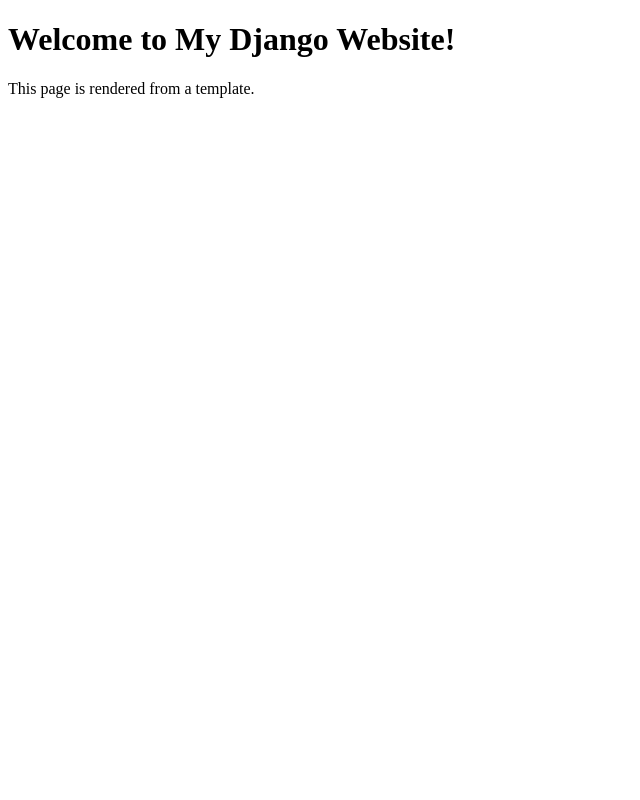
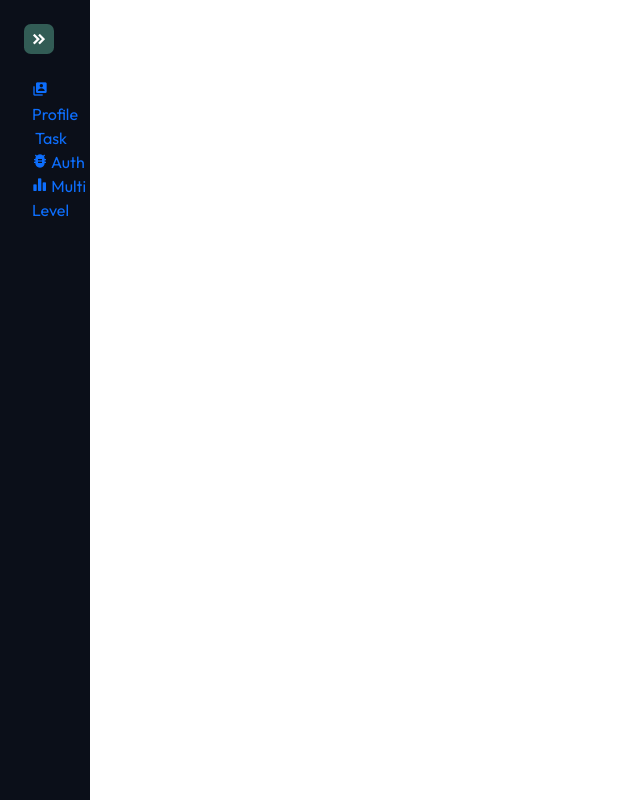
Before and after one commit to Siem-with-integrated-xdr/SIEM-server, a Django app: template webapp/apps/templates/dashboard/homepage.html in a window 1280 px wide. Shown: the whole page, without its empty margins (0-640 px from the left). Run offline with Django 5.2, Linux system fonts and the light colour scheme; the template is opened without the code that fills it, so the values that code supplies are empty.

Commit message:
templates added

```diff
--- a/webapp/apps/dashboard/urls.py
+++ b/webapp/apps/dashboard/urls.py
@@ -2,5 +2,5 @@
 from . import views
 
 urlpatterns = [
-    path('homepage', views.home)
+    path('homepage/', views.home)
 ]
--- /dev/null
+++ b/webapp/apps/static/css/styles1.css
@@ -0,0 +1,83 @@
+@import url('https://fonts.googleapis.com/css2?family=Outfit:wght@100..900&display=swap');
+
+a{
+    text-decoration: none;
+}
+
+li{
+    list-style: none;
+}
+
+body{
+    font-family: 'Outfit', serif;
+}
+
+.wrapper{
+    display: flex;
+}
+
+.main{
+    display: flex;
+    flex-direction: column;
+    min-height: 100vh;
+    width: 100%;
+    overflow: hidden;
+    transition: all 0.25s ease-in-out;
+    background-color: #ffffff;
+}
+
+#sidebar{
+    width: 90px;
+    min-width: 90px;
+    transition: all 0.25s ease-in-out;
+    background-color: #0b0f19;
+    display: flex;
+    flex-direction: column;
+}
+
+#sidebar.expand{
+    width: 260px;
+    min-width: 260px;
+}
+
+#sidebar:not(.expand) .sidebar-logo{
+    display: none;
+}
+
+.toggle-btn{
+    width: 30px;
+    height: 30px;
+    color: #fff;
+    border-radius: 0.425rem;
+    font-size: 18px;
+    display: flex;
+    justify-content: center;
+    align-items: center;
+    background-color: #325c55;
+}
+
+.toggle-btn i{
+    color: #fff;
+}
+
+
+@keyframes fadeln {
+    from {
+        opacity: 0;
+        transform: translateX(-10px);
+    }
+    to {
+        opacity: 1;
+        transform: translateX(0);
+    }
+}
+
+#sidebar.expand .sidebar-logo{
+    animation: fadeln .25s ease;
+}
+
+.sidebar-logo a{
+    color: #fff;
+    font-size: 1.15rem;
+    font-weight: 600;
+}
--- a/webapp/apps/templates/dashboard/homepage.html
+++ b/webapp/apps/templates/dashboard/homepage.html
@@ -1,12 +1,29 @@
+{% extends "layouts/base.html" %}
+{% block content %}
+{% load static %}
+
+
 <!DOCTYPE html>
 <html lang="en">
 <head>
     <meta charset="UTF-8">
-    <meta name="viewport" content="width=device-width, initial-scale=1.0">
-    <title>My Django Page</title>
+    <meta name="viewport" content="width=device-width, initial-scale=1">
+    <title>{% block title %}dashboard{% endblock %}</title>
+
+    <!-- Bootstrap CSS -->
+    <link href="https://cdn.jsdelivr.net/npm/bootstrap@5.3.3/dist/css/bootstrap.min.css" rel="stylesheet" integrity="sha384-QWTKZyjpPEjISv5WaRU9OFeRpok6YctnYmDr5pNlyT2bRjXh0JMhjY6hW+ALEwIH" crossorigin="anonymous">
+
+    <!-- boxicons -->
+    <link href='https://unpkg.com/boxicons@2.1.4/css/boxicons.min.css' rel='stylesheet'>
+
+    <!-- Custom CSS -->
+    <link rel="stylesheet" href="{% static 'css/styles1.css' %}">
 </head>
+
 <body>
-    <h1>Welcome to My Django Website!</h1>
-    <p>This page is rendered from a template.</p>
+
+    <script src="https://cdn.jsdelivr.net/npm/bootstrap@5.3.3/dist/js/bootstrap.bundle.min.js" integrity="sha384-YvpcrYf0tY3lHB60NNkmXc5s9fDVZLESaAA55NDzOxhy9GkcIdslK1eN7N6jIeHz" crossorigin="anonymous"></script>
+    <script src="{% static 'js/script.js' %}"></script>
 </body>
 </html>
+{% endblock content %}
--- /dev/null
+++ b/webapp/apps/templates/layouts/base.html
@@ -0,0 +1,119 @@
+{% load static %}
+<!DOCTYPE html>
+<html lang="en">
+<head>
+    <meta charset="UTF-8">
+    <meta name="viewport" content="width=device-width, initial-scale=1">
+    <title>{% block title %}dashboard{% endblock %}</title>
+
+    <!-- Bootstrap CSS -->
+    <link href="https://cdn.jsdelivr.net/npm/bootstrap@5.3.3/dist/css/bootstrap.min.css" rel="stylesheet" integrity="sha384-QWTKZyjpPEjISv5WaRU9OFeRpok6YctnYmDr5pNlyT2bRjXh0JMhjY6hW+ALEwIH" crossorigin="anonymous">
+
+    <!-- boxicons -->
+    <link href='https://unpkg.com/boxicons@2.1.4/css/boxicons.min.css' rel='stylesheet'>
+
+    <!-- Custom CSS -->
+    <link rel="stylesheet" href="{% static 'css/styles1.css' %}">
+
+</head>
+
+<body>
+
+    <div class="wrapper">
+        <aside id="sidebar">
+            <div class="d-flex justify-content-between p-4">
+                <!-- if not change to full names sidebar -->
+                <div class="sidebar-logo">
+                    <a href="#">menubar</a>
+                </div>
+                <button class="toggle-btn border-0" type="button">
+                    <i id="icon" class='bx bxs-chevrons-right'></i>
+                </button>
+            </div>
+            <ul class="sidebar-nav">
+                <li class="sidebar-item">
+                    <a href="#" class="sidebar-link">
+                        <i class='bx bxs-user-account'></i>
+                        <span>Profile</span>
+                    </a>
+                </li>
+                <li class="sidebar-item">
+                    <a href="#" class="sidebar-link">
+                        <i class='bx bxs-user-layer'></i>
+                        <span>Task</span>
+                    </a>
+                </li>
+                <li class="sidebar-item">
+                    <a href="#" class="sidebar-link collapsed has-dropdown" data-bs-toggle="collapse" data-bs-target="#auth"
+                        aria-expanded="false" aria-controls="auth">
+                        <i class='bx bxs-bug-alt' ></i>
+                        <span>Auth</span>
+                    </a>
+                    <ul id="auth" class="sidebar-dropdown list-unstyled collapse" data-bs-parent="#sidebar">
+                        <li class="sidebar-item">
+                            <a href="#" class="sidebar-link">
+                                Login
+                            </a>
+                        </li>
+                        <li class="sidebar-item">
+                            <a href="#" class="sidebar-link">
+                                Register
+                            </a>
+                        </li>
+                    </ul>
+                </li>
+                <li class="sidebar-item">
+                    <a href="#" class="sidebar-link collapsed has-dropdown" data-bs-toggle="collapse" data-bs-target="#multi"
+                        aria-expanded="false" aria-controls="multi">
+                        <i class='bx bxs-bar-chart-alt-2' ></i>
+                        <span>Multi Level</span>
+                    </a>
+                    <ul id="multi" class="sidebar-dropdown list-unstyled collapse" data-bs-parent="#sidebar">
+                        <li class="sidebar-item">
+                            <a href="#" class="sidebar-link collapsed has-dropdown" data-bs-toggle="collapse" data-bs-target="#multi-two"
+                            aria-expanded="false" aria-controls="multi-two">
+                            Two Links
+                        </a>
+                        <ul id="multi-two" class="sidebar-dropdown list-unstyled collapse">
+                            <li class="sidebar-item">
+                                <a href="#" class="sidebar-link"> Link1</a>
+                            </li>
+                            <li class="sidebar-item">
+                                <a href="#" class="sidebar-link"> Link</a>
+                            </li>
+                        </ul>
+                        </li>
+                    </ul>
+                </li>
+            </ul>
+        </aside>
+        <div class="main"></div>
+    </div>
+
+    <script>
+        document.addEventListener("DOMContentLoaded", () => {
+            const hamburger = document.querySelector(".toggle-btn");
+            const toggler = document.querySelector("#icon");
+            const sidebar = document.querySelector("#sidebar");
+
+            if (hamburger && toggler && sidebar) {
+                hamburger.addEventListener("click", () => {
+                    sidebar.classList.toggle("expand");
+                    toggler.classList.toggle("bxs-chevrons-right");
+                    toggler.classList.toggle("bxs-chevrons-left");
+                        });
+                    }
+                });
+    </script>
+
+
+
+    <script src="https://cdn.jsdelivr.net/npm/bootstrap@5.3.3/dist/js/bootstrap.bundle.min.js" integrity="sha384-YvpcrYf0tY3lHB60NNkmXc5s9fDVZLESaAA55NDzOxhy9GkcIdslK1eN7N6jIeHz" crossorigin="anonymous"></script>
+    <script src="{% static 'js/script.js' "%}></script>
+
+
+    <footer class="bg-dark text-white text-center py-3 mt-5">
+        <p>&copy; 2025 My Django App. All rights reserved.</p>
+    </footer>
+</body>
+</html>
--- a/webapp/webapp/urls.py
+++ b/webapp/webapp/urls.py
@@ -16,10 +16,16 @@
 """
 from django.contrib import admin
 from django.urls import path, include
+#import debug_toolbar
+from django.conf import settings
+from django.conf.urls.static import static
+from apps.dashboard import views
 import debug_toolbar
+
 
 urlpatterns = [
     path('admin/', admin.site.urls),
     path('__debug__/', include(debug_toolbar.urls)),
     path('dashboard/', include("apps.dashboard.urls")),
+    ### ???
 ]
```
Also changed, not shown: webapp/apps/static/js/script.js (added, +13 -0 lines), webapp/webapp/settings.py (+7 -1 lines), webapp/apps/dashboard/views.py (line endings or trailing spaces).
